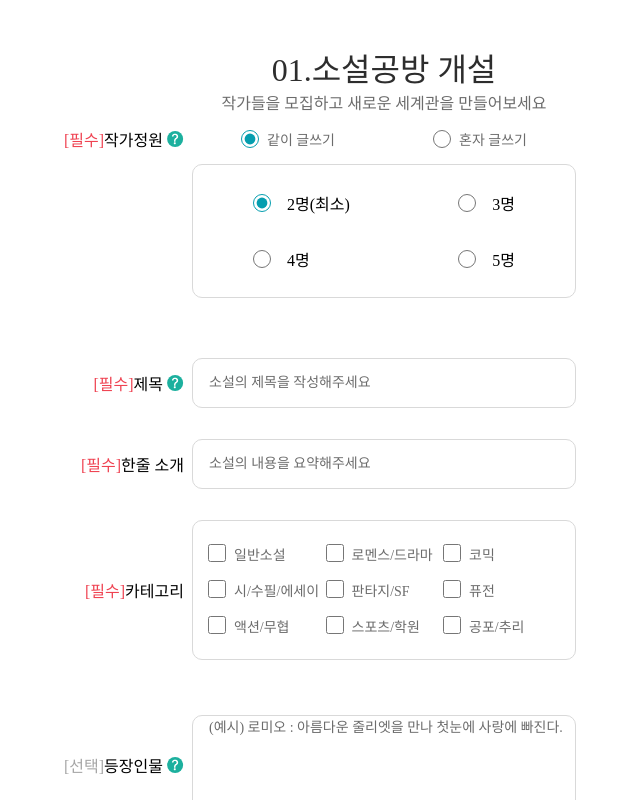
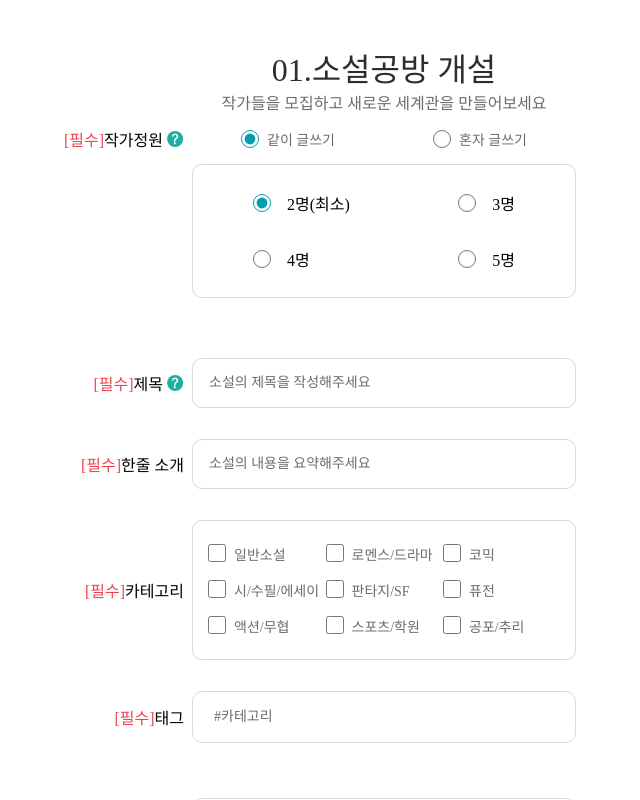
Before and after one commit to cafe-jun/garden-writer-front, a Next.js app: page /write/info in a window 1280 px wide. Shown: the top 800 px of the page, without its empty margins (256-896 px from the left). Built offline with nearby package versions, Linux system fonts and the light colour scheme; a web font is replaced by a local one.

Commit message:
[feat] hashTagInput

```diff
--- /dev/null
+++ b/src/components/HashTagInput/HashTagInput.module.scss
@@ -0,0 +1,67 @@
+@import '../../styles/value.scss';
+
+.tagArea {
+    display: flex;
+    flex-direction: column;
+
+    .tagArea_errorText {
+        color: $red-1;
+        font-size: $s12px;
+        font-style: normal;
+        font-weight: 400;
+        line-height: normal;
+    }
+}
+
+.tagContainer {
+    display: flex;
+    width: $s384px;
+    // min-height: $s50px;
+    padding: $s12px $s21px 0rem $s21px;
+    flex-direction: row;
+    flex-wrap: wrap;
+
+    border: solid $s05px $gray-1;
+    border-radius: $s10px;
+    background-color: $white-1;
+
+    .tagContainer_input {
+        display: flex;
+        width: $s200px;
+        height: $s26px;
+        border: none;
+        margin-bottom: $s12px;
+
+        &::placeholder {
+            color: $gray-2;
+            font-size: $s14px;
+            font-style: normal;
+            font-weight: 400;
+            line-height: normal;
+        }
+    }
+
+    .tagContainer_tag {
+        display: flex;
+        flex-direction: row;
+        align-items: center;
+        padding: $s4px;
+        border-radius: $s5px;
+        background-color: $gray-4;
+
+        margin-right: $s16px;
+        margin-bottom: $s12px;
+
+        .tagContainer_tag_delete {
+            margin-left: $s4px;
+        }
+
+        &>p {
+            color: $gray-2;
+            font-size: $s14px;
+            font-style: normal;
+            font-weight: 400;
+            line-height: normal;
+        }
+    }
+}
--- /dev/null
+++ b/src/components/HashTagInput/HashTagInput.tsx
@@ -0,0 +1,105 @@
+import Image from 'next/image';
+import { ChangeEvent, KeyboardEvent, ReactElement, useEffect, useState } from 'react';
+
+import WriteRoomCategory from '@/components/WriteRoomCategory/WriterRoomCategory';
+import tagDeleteBtn from '@/images/tag-delete-btn.svg';
+
+import st from './HashTagInput.module.scss';
+import { HashTagInputProps, makeTagArrReturn } from './type';
+
+const keyIndex = 1;
+/**
+ * 소설공방 개설 페이지에서 해시 태그 입력 component
+ * @param param0 HashTagInputProps
+ * @returns component
+ */
+export default function HashTagInput({
+  isError,
+  errorText,
+  onChange: passTags,
+  ...props
+}: HashTagInputProps): ReactElement {
+  const [lastKey, setLastKey] = useState<string>('');
+  const [inputData, setInputData] = useState<string>('');
+  const [drowTag, setDrowTag] = useState<string[]>([]);
+
+  // regex를 잘 못해서 두개로 쪼겠습니다ㅠ
+  const tagRegex = /#[\S]*/g;
+  const findSharp = /^#( |#)/;
+
+  function getInputData(e: ChangeEvent<HTMLInputElement>): void {
+    setInputData(e.target.value);
+  }
+
+  function getKeyCode(e: KeyboardEvent<HTMLInputElement>): void {
+    setLastKey(e.key);
+  }
+
+  function makeTagArr(): makeTagArrReturn {
+    // #으로 시작하는 모든 태그를 검색
+    const catchTag: string[] | null = inputData.match(new RegExp(tagRegex));
+    if (catchTag === null) {
+      return null;
+    }
+    // #만 있는 한글자일 수도 있으므르로 한글자 이상일 경우만 filter
+    const filterZeroLength = catchTag.filter(item => item.length > 1);
+
+    // # 바로 다음 string이 공백이 아니거나 #으로 다시 시작하는 경우의 string 제거
+    const filterSharp = filterZeroLength.filter(item => !findSharp.test(item));
+    return [...drowTag, ...filterSharp];
+  }
+
+  function tagDelete(index: number) {
+    setDrowTag((p: string[]) => p.filter((item, index_) => index_ !== index));
+  }
+
+  useEffect(() => {
+    if (lastKey !== ' ' && lastKey !== '#') {
+      return;
+    }
+    const nextTags: makeTagArrReturn = makeTagArr();
+    if (nextTags === null) {
+      return;
+    }
+    nextTags.forEach((item: string) => {
+      setInputData(p => p.replace(lastKey === '#' ? `${item}` : `${item} `, ''));
+    });
+    setDrowTag(nextTags);
+  }, [inputData, lastKey]);
+
+  useEffect(() => {
+    passTags(drowTag);
+  }, [drowTag]);
+
+  return (
+    <WriteRoomCategory {...props}>
+      <div className={st.tagArea}>
+        <div className={st.tagContainer}>
+          {drowTag.map(
+            (item: string, index: number): ReactElement => (
+              <div className={st.tagContainer_tag} key={keyIndex + 1}>
+                <p>{item}</p>
+                <Image
+                  onClick={() => {
+                    tagDelete(index);
+                  }}
+                  className={st.tagContainer_tag_delete}
+                  alt="태그 삭제 버튼"
+                  src={tagDeleteBtn}
+                />
+              </div>
+            )
+          )}
+          <input
+            value={inputData}
+            onKeyDown={getKeyCode}
+            onInput={getInputData}
+            className={st.tagContainer_input}
+            placeholder="#카테고리"
+          />
+        </div>
+        {isError ? <p className={st.tagArea_errorText}>{errorText}</p> : null}
+      </div>
+    </WriteRoomCategory>
+  );
+}
--- /dev/null
+++ b/src/components/HashTagInput/type.ts
@@ -0,0 +1,12 @@
+import { writeRoomCategoryProps } from '@/components/WriteRoomCategory/type';
+
+export type makeTagArrReturn = string[] | null;
+export interface HashTagInputProps extends Omit<writeRoomCategoryProps, 'children'> {
+  errorText: string;
+  isError: boolean;
+  onChange(value: string[]): void;
+
+  style?: {
+    marginTop: string;
+  };
+}
--- a/src/components/WriteRoomCategory/type.ts
+++ b/src/components/WriteRoomCategory/type.ts
@@ -11,7 +11,7 @@ export interface writeRoomCategoryProps {
   speechBubbleText?: string;
 
   // 자식 component
-  children: ReactElement;
+  children: ReactElement | ReactElement[];
 
   style?: {
     marginTop?: string;
--- a/src/pages/write/info/index.tsx
+++ b/src/pages/write/info/index.tsx
@@ -4,6 +4,7 @@ import { ReactElement, useState } from 'react';
 import BookCover from '@/components/BookCover/BookCover';
 import BookCoverList from '@/components/BookCoverList/BookCoverList';
 import CategorySelect from '@/components/CategorySelect/CategorySelect';
+import HashTagInput from '@/components/HashTagInput/HashTagInput';
 import MultipleLineInput from '@/components/MultipleLineInput/MultipleLineInput';
 import OneLineInput from '@/components/OneLineInput/OneLineInput';
 import PeopleCount from '@/components/PeopleCount/PeopleCount';
@@ -23,6 +24,12 @@ export default function WriteInfo(): ReactElement {
 
   // 한줄 소개
   const [oneLine, setOneLine] = useState<string>('');
+
+  // api가 어떤 형태로 저장하는지 몰라서 작업 못함
+  const [cagegory, setCategory] = useState();
+
+  // 해시태그 #이름 형태의 array
+  const [hashTags, setHashTags] = useState<string[]>([]);
 
   // 등장인물 소개
   const [actor, setActor] = useState<string>('');
@@ -74,6 +81,16 @@ export default function WriteInfo(): ReactElement {
           style={{ marginTop: '31px' }}
         />
 
+        {/* 해시태그 입력 */}
+        <HashTagInput
+          onChange={setHashTags}
+          categoryText="태그"
+          compulsory
+          errorText="태그 한가지 항목 이상 선택해주세요"
+          isError={false}
+          style={{ marginTop: '31px' }}
+        />
+
         {/* 등장인물 */}
         <MultipleLineInput
           onChange={setActor}
--- a/src/styles/value.scss
+++ b/src/styles/value.scss
@@ -4,6 +4,7 @@ $blue-2 : #1CB09E;
 $gray-1 : #D9D9D9;
 $gray-2 : #6C6C6C;
 $gray-3 : #A6A6A6;
+$gray-4 : #F3F3F3;
 
 $back-1 : #2D2D2D;
 
@@ -16,6 +17,7 @@ $red-1 : #EF4352;
 $s05px: 0.03125rem;
 
 $s4px : 0.25rem;
+$s5px : 0.3125rem;
 $s7px : 0.4375rem;
 $s8px : 0.5rem;
 $s10px : 0.625rem;
```
Also changed, not shown: src/images/tag-delete-btn.svg (added).
